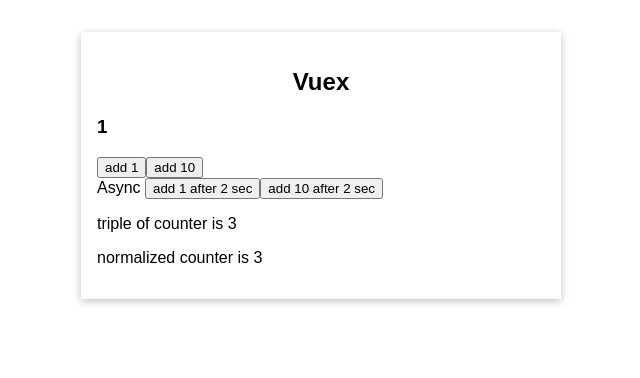
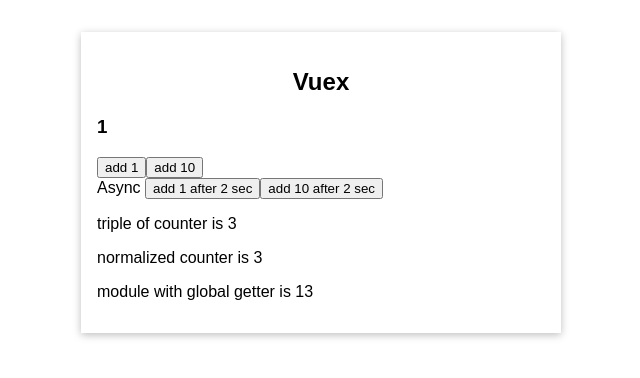
Before and after one commit to devAbhimanyu/intro-to-vue3, a Vue app: page / in a window 1280 px wide. Shown: the top 378 px of the page, without its empty margins (319-959 px from the left). Built offline with nearby package versions, Linux system fonts and the light colour scheme.

Commit message:
refactor: 💡 store defined for vuex

```diff
--- a/src/App.vue
+++ b/src/App.vue
@@ -1,6 +1,6 @@
 <template>
   <base-container title="Vuex">
-    <h3>{{ $store.state.counter }}</h3>
+    <h3>{{ $store.state.numbers.counter }}</h3>
     <ChangeCounter />
     <AlteredCounter />
   </base-container>
--- a/src/components/AlteredCounter.vue
+++ b/src/components/AlteredCounter.vue
@@ -1,6 +1,7 @@
 <template>
   <p>triple of counter is {{ cubeCounter }}</p>
   <p>normalized counter is {{ normCounter }}</p>
+  <p>module with global getter is {{ globalCounter }}</p>
 </template>
 
 <script>
@@ -17,6 +18,7 @@
     ...mapGetters({
       cubeCounter: "finalCounter",
       normCounter: "normalizedCounter",
+      globalCounter: "globalCounter",
     }),
   },
 };
--- a/src/main.js
+++ b/src/main.js
@@ -1,49 +1,7 @@
 import { createApp } from "vue";
-import { createStore } from "vuex";
 import App from "./App.vue";
 
-const store = createStore({
-  state() {
-    return {
-      counter: 1,
-    };
-  },
-  mutations: {
-    increment(state) {
-      state.counter = state.counter + 1;
-    },
-    incrementBy(state, payload) {
-      state.counter = state.counter + payload.value;
-    },
-  },
-  actions: {
-    incrementAfter2Sec(context) {
-      setTimeout(() => {
-        context.commit("increment");
-      }, 2000);
-    },
-    incrementByAfter2Sec(context, payload) {
-      setTimeout(() => {
-        context.commit("incrementBy", payload);
-      }, 2000);
-    },
-  },
-  // work as computed values
-  getters: {
-    finalCounter(state) {
-      return state.counter * 3;
-    },
-    // first param is state
-    normalizedCounter(_, getters) {
-      const finalCounter = getters.finalCounter;
-      if (finalCounter < 3) {
-        return 0;
-      }
-      if (finalCounter > 100) return 100;
-      return finalCounter;
-    },
-  },
-});
+import store from "./store";
 
 const app = createApp(App);
 app.use(store);
--- /dev/null
+++ b/src/store/counter/index.js
@@ -0,0 +1,55 @@
+const conterModule = {
+  namespaced: false,
+  // state inside a module is treated as a local state
+  state() {
+    return {
+      counter: 1,
+    };
+  },
+  mutations: {
+    increment(state) {
+      state.counter = state.counter + 1;
+    },
+    incrementBy(state, payload) {
+      state.counter = state.counter + payload.value;
+    },
+  },
+  actions: {
+    incrementAfter2Sec(context) {
+      setTimeout(() => {
+        context.commit("increment");
+      }, 2000);
+    },
+    incrementByAfter2Sec(context, payload) {
+      setTimeout(() => {
+        context.commit("incrementBy", payload);
+      }, 2000);
+    },
+  },
+  // work as computed values
+  getters: {
+    finalCounter(state) {
+      return state.counter * 3;
+    },
+    // first param is state
+    normalizedCounter(_, getters) {
+      const finalCounter = getters.finalCounter;
+      if (finalCounter < 3) {
+        return 0;
+      }
+      if (finalCounter > 100) return 100;
+      return finalCounter;
+    },
+    globalCounter(_, getters, rootState, rootGetters) {
+      if (rootState.isLoggedIn) {
+        console.log("is logged in");
+      } else {
+        console.log("not logged in");
+        const fcount = rootGetters.fCounter;
+        const finalCounter = getters.finalCounter;
+        return fcount + finalCounter;
+      }
+    },
+  },
+};
+export default conterModule;
--- /dev/null
+++ b/src/store/index.js
@@ -0,0 +1,22 @@
+import { createStore } from "vuex";
+import conterModule from "./counter";
+
+const store = createStore({
+  // like combine reducers
+  modules: {
+    numbers: conterModule,
+  },
+  state() {
+    return { isLoggedIn: false };
+  },
+  mutations: {},
+  actions: {},
+  // work as computed values
+  getters: {
+    fCounter() {
+      return 10;
+    },
+  },
+});
+
+export default store;
```
